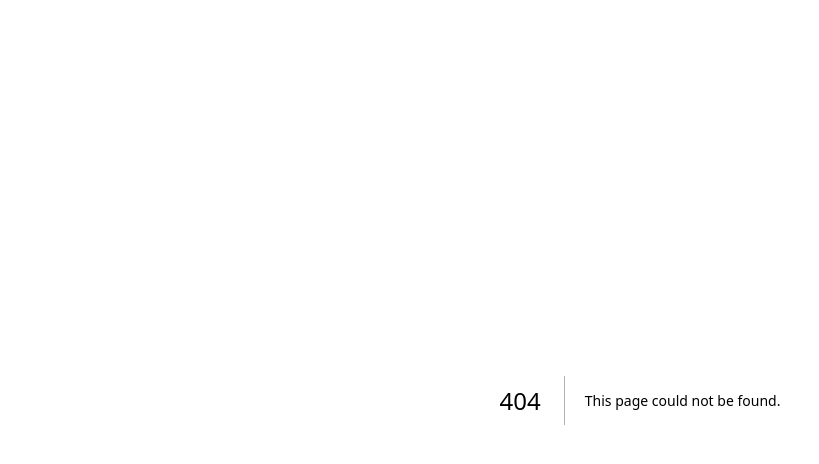
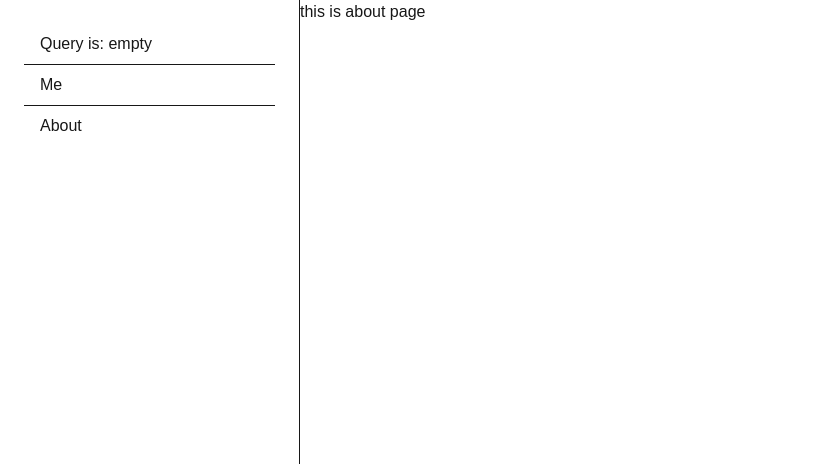
Before and after one commit to aliefkhairulfz/tripia_nextjs, a Next.js app: page /dashboard/about in a window 1280 px wide. Before the commit this address had no page. Shown: the top 464 px of the page, without its empty margins (0-819 px from the left). Built offline with nearby package versions, Linux system fonts and the light colour scheme.

Commit message:
ft(init)

```diff
--- /dev/null
+++ b/app/(protected)/dashboard/_components/sidebar.tsx
@@ -0,0 +1,23 @@
+'use client'
+
+import Link from 'next/link'
+import { useSearchParams } from 'next/navigation'
+
+function Sidebar() {
+    const sp = useSearchParams()
+    const q = sp.get('q')
+
+    return (
+        <ul className="p-6 flex flex-col divide-y divide-neutral-900">
+            <div className="px-4 py-2">Query is: {q ? q : 'empty'}</div>
+            <Link href={'me'} className="px-4 py-2">
+                Me
+            </Link>
+            <Link href={'about'} className="px-4 py-2">
+                About
+            </Link>
+        </ul>
+    )
+}
+
+export default Sidebar
--- /dev/null
+++ b/app/(protected)/dashboard/about/page.tsx
@@ -0,0 +1,5 @@
+function AboutPage() {
+    return <div>this is about page</div>
+}
+
+export default AboutPage
--- /dev/null
+++ b/app/(protected)/dashboard/me/page.tsx
@@ -0,0 +1,5 @@
+function MePage() {
+    return <div>this is me page</div>
+}
+
+export default MePage
--- /dev/null
+++ b/app/(protected)/layout.tsx
@@ -0,0 +1,17 @@
+import { ReactNode, Suspense } from 'react'
+import Sidebar from './dashboard/_components/sidebar'
+
+interface DashboardLayoutProps {
+    children: ReactNode
+}
+
+export default function DashboardLayout({ children }: DashboardLayoutProps) {
+    return (
+        <div className="w-full h-screen grid grid-cols-[300px_1fr] divide-x divide-neutral-900">
+            <Suspense fallback={<div>Loading...</div>}>
+                <Sidebar />
+            </Suspense>
+            {children}
+        </div>
+    )
+}
--- a/app/page.tsx
+++ b/app/page.tsx
@@ -17,7 +17,8 @@ export default function Home() {
                         To get started, edit the page.tsx file.
                     </h1>
                     <p className="max-w-md text-lg leading-8 text-zinc-600 dark:text-zinc-400">
-            Looking for a starting point or more instructions? Head over to{" "}
+                        Looking for a starting point or more instructions? Head
+                        over to{" "}
                         <a
                             href="https://vercel.com/templates?framework=next.js&utm_source=create-next-app&utm_medium=appdir-template-tw&utm_campaign=create-next-app"
                             className="font-medium text-zinc-950 dark:text-zinc-50"
```
Also changed, not shown: app/layout.tsx (indentation only), 2 other files (tests, documents, lock files or other folders). Lines whose indentation alone changed are shown as unchanged.
